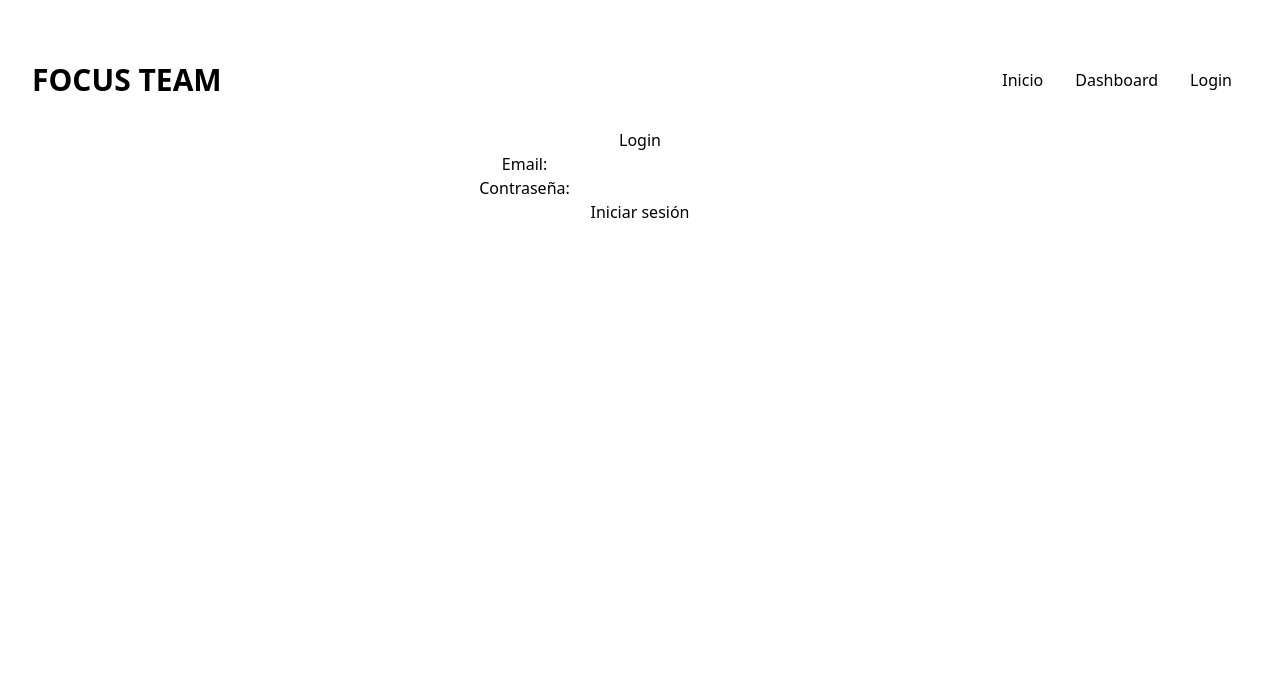
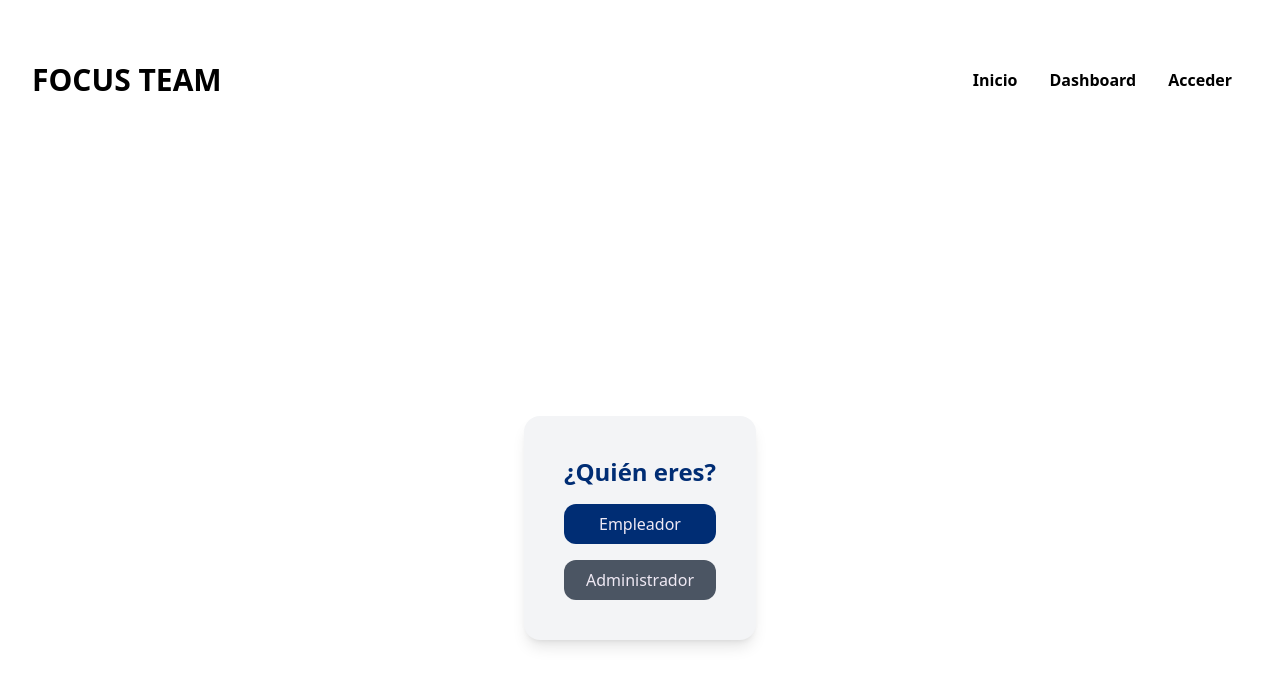
Before and after one commit to sintaxis9/FocusTeam, a React (Vite) app in the folder frontend/: page /login in a window 1280 px wide. Shown: the top 686 px of the page. Built offline with nearby package versions, Linux system fonts and the light colour scheme.

Commit message:
login segun el tipo de usuario

```diff
--- a/frontend/src/components/hero.tsx
+++ b/frontend/src/components/hero.tsx
@@ -13,13 +13,12 @@ const Hero: React.FC = () => {
                 <div className='flex justify-center items-center'>
                     <p className='md:text-5xl sm:text-4xl text-xl font-bold py-4'>
 
-
                     </p>
 
                 </div>
                 <p className='md:text-2xl text-xl font-bold text-gray-500'>
                 </p>
-                <button className='bg-black w-[200px] rounded-md font-medium my-6 mx-auto py-3 text-white'>
+                <button className='bg-black w-[200px] rounded-md font-bold my-6 mx-auto py-3 text-white hover:scale-110 duration-300'>
                     Registrate
                 </button>
             </div>
--- a/frontend/src/components/navbar.tsx
+++ b/frontend/src/components/navbar.tsx
@@ -5,9 +5,9 @@ const Navbar: React.FC = () => {
         <div className='flex justify-between items-center h-24 max '>
             <h1 className='text-3xl font-bold'>FOCUS TEAM</h1>
             <ul className='flex'>
-                <li className='p-4 font-medium' font-poppins> <Link to="/">Inicio</Link> </li>
-                <li className='p-4 font-medium'> <Link to="/dashboard">Dashboard</Link> </li>
-                <li className='p-4 font-medium'> <Link to="/login">Login</Link> </li>
+                <li className='p-4 font-bold hover:scale-110 duration-300' font-poppins> <Link to="/">Inicio</Link> </li>
+                <li className='p-4 font-bold hover:scale-110 duration-300'> <Link to="/dashboard">Dashboard</Link> </li>
+                <li className='p-4 font-bold hover:scale-110 duration-300'> <Link to="/login">Acceder</Link> </li>
             </ul>
         </div>
     );
--- a/frontend/src/pages/login.tsx
+++ b/frontend/src/pages/login.tsx
@@ -1,21 +1,115 @@
-import React from 'react';
+import React, { useState, useEffect } from 'react';
+import loginImage from '../assets/loginImage.jpg';
 
 const Login: React.FC = () => {
+  const [userType, setUserType] = useState<null | "empleador" | "admin">(null);
+
+  useEffect(() => {
+    window.scrollTo({ top: 100, behavior: "smooth" });
+  }, []);
+
+  // 1. Pantalla de selección de tipo de usuario
+  if (!userType) {
+    return (
+      <section className="min-h-screen flex items-center justify-center">
+        <div className="bg-gray-100 flex flex-col rounded-2xl shadow-lg max-w-md p-10 items-center">
+          <h2 className="font-bold text-2xl text-[#002D74] mb-4">¿Quién eres?</h2>
+          <button
+            onClick={() => setUserType("empleador")}
+            className="w-full mb-4 bg-[#002D74] text-white rounded-xl py-2 hover:scale-105 duration-300"
+          >
+            Empleador
+          </button>
+          <button
+            onClick={() => setUserType("admin")}
+            className="w-full bg-[#4B5563] text-white rounded-xl py-2 hover:scale-105 duration-300"
+          >
+            Administrador
+          </button>
+        </div>
+      </section>
+    );
+  }
+
+  // 2. Pantalla de login especializado
   return (
-    <div>
-      <h1>Login</h1>
-      <form>
-        <div>
-          <label htmlFor="email">Email:</label>
-          <input type="email" id="email" name="email" />
+    <section className="min-h-screen flex items-center justify-center">
+      {/* login container */}
+      <div className="bg-gray-100 flex rounded-2xl shadow-lg max-w-3xl p-5 items-center">
+        {/* form */}
+        <div className="md:w-1/2 px-8 md:px-16">
+          <h2 className="font-bold text-2xl text-[#002D74]">
+            Inicia sesión {userType === "empleador" ? "como Empleador" : "como Administrador"}
+          </h2>
+          <p className="text-xs mt-4 text-[#002D74]">
+            {/* Puedes poner aquí instrucciones específicas según el tipo */}
+          </p>
+
+          <form className="flex flex-col gap-4">
+            <input
+              className="p-2 mt-8 rounded-xl border"
+              type="email"
+              name="email"
+              placeholder="Correo"
+              autoComplete="Correo"
+            />
+            <div className="relative">
+              <input
+                className="p-2 rounded-xl border w-full"
+                type="password"
+                name="password"
+                placeholder="Contraseña"
+                autoComplete="Contraseña actual"
+              />
+              {/* SVG eye icon */}
+              <svg
+                xmlns="http://www.w3.org/2000/svg"
+                width="16"
+                height="16"
+                fill="gray"
+                className="bi bi-eye absolute top-1/2 right-3 -translate-y-1/2"
+                viewBox="0 0 16 16"
+              >
+                <path d="M16 8s-3-5.5-8-5.5S0 8 0 8s3 5.5 8 5.5S16 8 16 8zM1.173 8a13.133 13.133 0 0 1 1.66-2.043C4.12 4.668 5.88 3.5 8 3.5c2.12 0 3.879 1.168 5.168 2.457A13.133 13.133 0 0 1 14.828 8c-.058.087-.122.183-.195.288-.335.48-.83 1.12-1.465 1.755C11.879 11.332 10.119 12.5 8 12.5c-2.12 0-3.879-1.168-5.168-2.457A13.134 13.134 0 0 1 1.172 8z" />
+                <path d="M8 5.5a2.5 2.5 0 1 0 0 5 2.5 2.5 0 0 0 0-5zM4.5 8a3.5 3.5 0 1 1 7 0 3.5 3.5 0 0 1-7 0z" />
+              </svg>
+            </div>
+            <button
+              type="submit"
+              className="bg-[#002D74] rounded-xl text-white py-2 hover:scale-105 duration-300"
+            >
+              Login
+            </button>
+          </form>
+
+          <div className="mt-5 text-xs border-b border-[#002D74] py-4 text-[#002D74]">
+            <a href="#">Olvidaste tu contraseña?</a>
+          </div>
+
+          <div className="mt-3 text-xs flex justify-between items-center text-[#002D74]">
+            <p>No tienes una cuenta?</p>
+            <button className="py-2 px-5 bg-white border rounded-xl hover:scale-110 duration-300">
+              Registra tu empresa
+            </button>
+          </div>
+          {/* Botón para volver y elegir otro tipo */}
+          <button
+            className="mt-4 underline text-[#002D74] text-xs"
+            onClick={() => setUserType(null)}
+          >
+            &larr; Elegir otro tipo de usuario
+          </button>
         </div>
-        <div>
-          <label htmlFor="password">Contraseña:</label>
-          <input type="password" id="password" name="password" />
+        {/* image */}
+        <div className="md:block hidden w-1/2">
+          <img
+            className="rounded-2xl"
+            src={loginImage}
+            alt="Login"
+          />
         </div>
-        <button type="submit">Iniciar sesión</button>
-      </form>
-    </div>
+      </div>
+    </section>
   );
 };
 
```
Also changed, not shown: frontend/src/assets/loginImage.jpg (added), frontend/src/pages/register.tsx (added).
